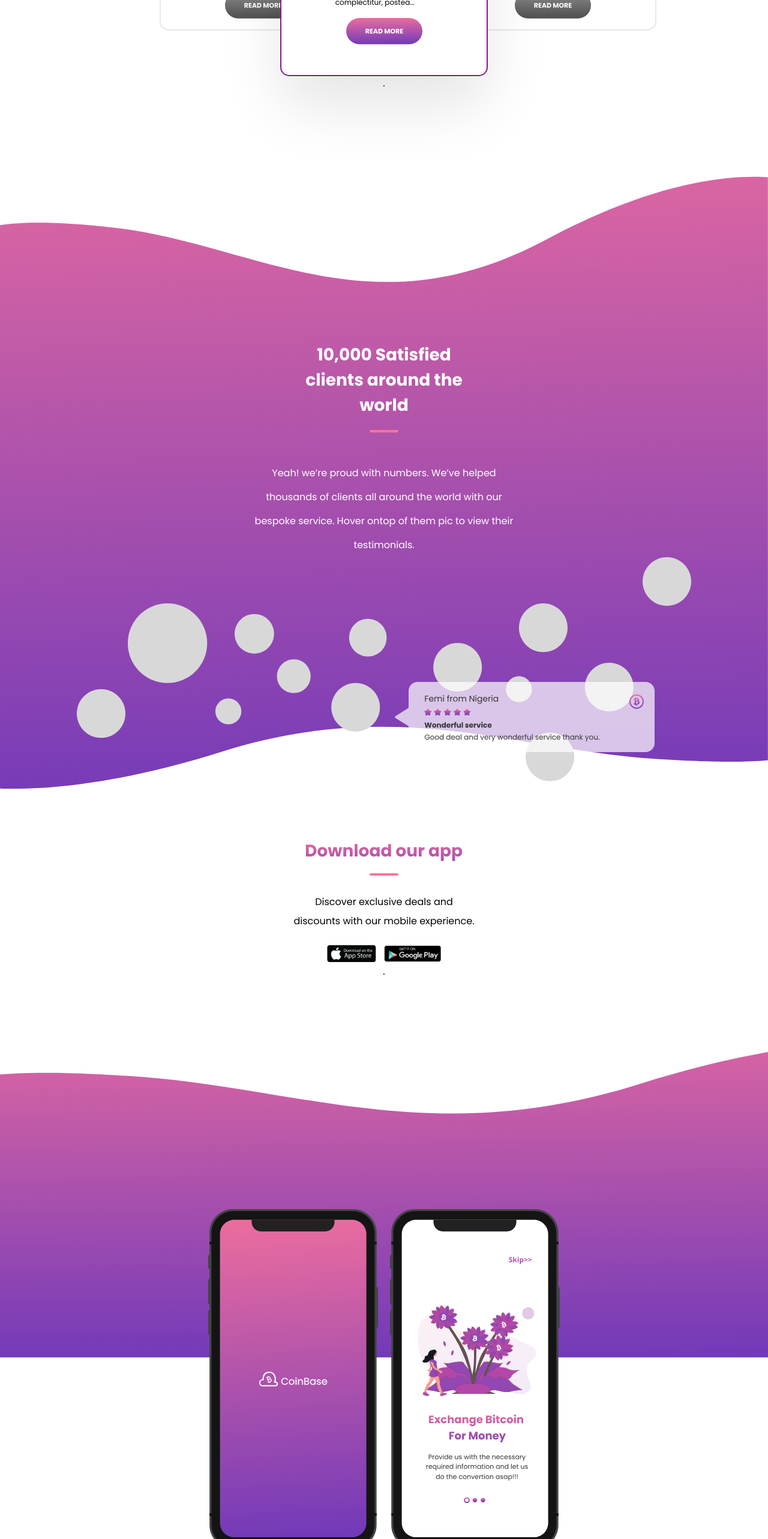
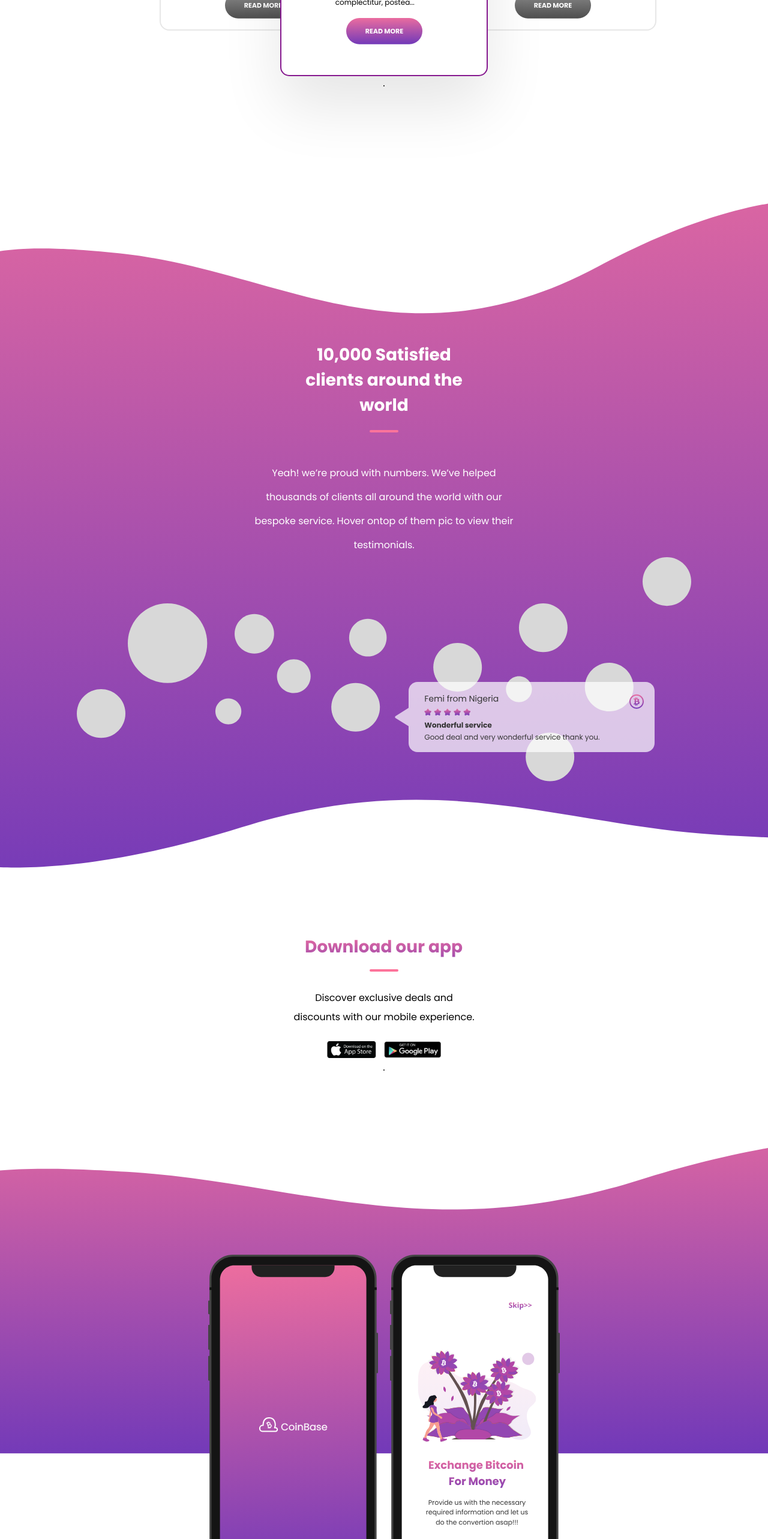
Before and after one commit to techloset/talhaRehman-CoinBase-Project, a React (Create React App) app: page / in a window 1280 px wide. Shown: the part 4920-7486 px from the top of the page at 60% size. Built offline with nearby package versions, Linux system fonts and the light colour scheme.

Commit message:
Bugs Fixed

```diff
--- a/src/pages/LandingPage/LandaingPage.jsx
+++ b/src/pages/LandingPage/LandaingPage.jsx
@@ -245,9 +245,9 @@ GET 1 FREE PRODUCT.</h2>
       </div>
 
       {/* Section 7 */}
-      <div className='section7Bg min-h-[160vh] xs:min-h-[150vh]'>
+      <div className='section7Bg min-h-[180vh] xs:min-h-[150vh]'>
         <div className='max-w-[80%] mx-auto '>.
-          <div className='w-[30%]  xs:w-[90%] mx-auto sm:mt-[420px] xs:mt-56'>
+          <div className='w-[30%]  xs:w-[90%] mx-auto sm:mt-[420px] xs:mt-80'>
             <h2 className='text-center font-bold text-[28px]  text-white'>10,000 Satisfied clients
               around the world</h2>
             <hr className='w-12 border-2 mx-auto mt-5 border-[#FD749B] rounded-md' />
@@ -282,7 +282,7 @@ GET 1 FREE PRODUCT.</h2>
 
       {/* Section 9 */}
       <div className='section9 max-h-[82vh]  xs:hidden'>.
-        <div className='flex mt-96 justify-center  flex-wrap' >
+        <div className='flex xl:mt-[300px] lg:mt-[280px] sm:mt-[250px] justify-center  flex-wrap' >
           <div className='mr-5 '>
             <img src={iphone1} alt="" />
           </div>
@@ -294,7 +294,7 @@ GET 1 FREE PRODUCT.</h2>
       </div>
 
       {/* Section 10 */}
-      <div className='sm:mt-[25%]  xs:mt-20'>
+      <div className='xl:mt-[23%] lg:mt-[28%] sm:mt-[40%]  xs:mt-20'>
         <div className='flex flex-col items-center '>
           <h2 className='xs:px-5'><img src={section10} alt="" /></h2>
           <hr className='w-12 border-2 mx-auto mt-5 border-[#FD749B] rounded-md' />
```
